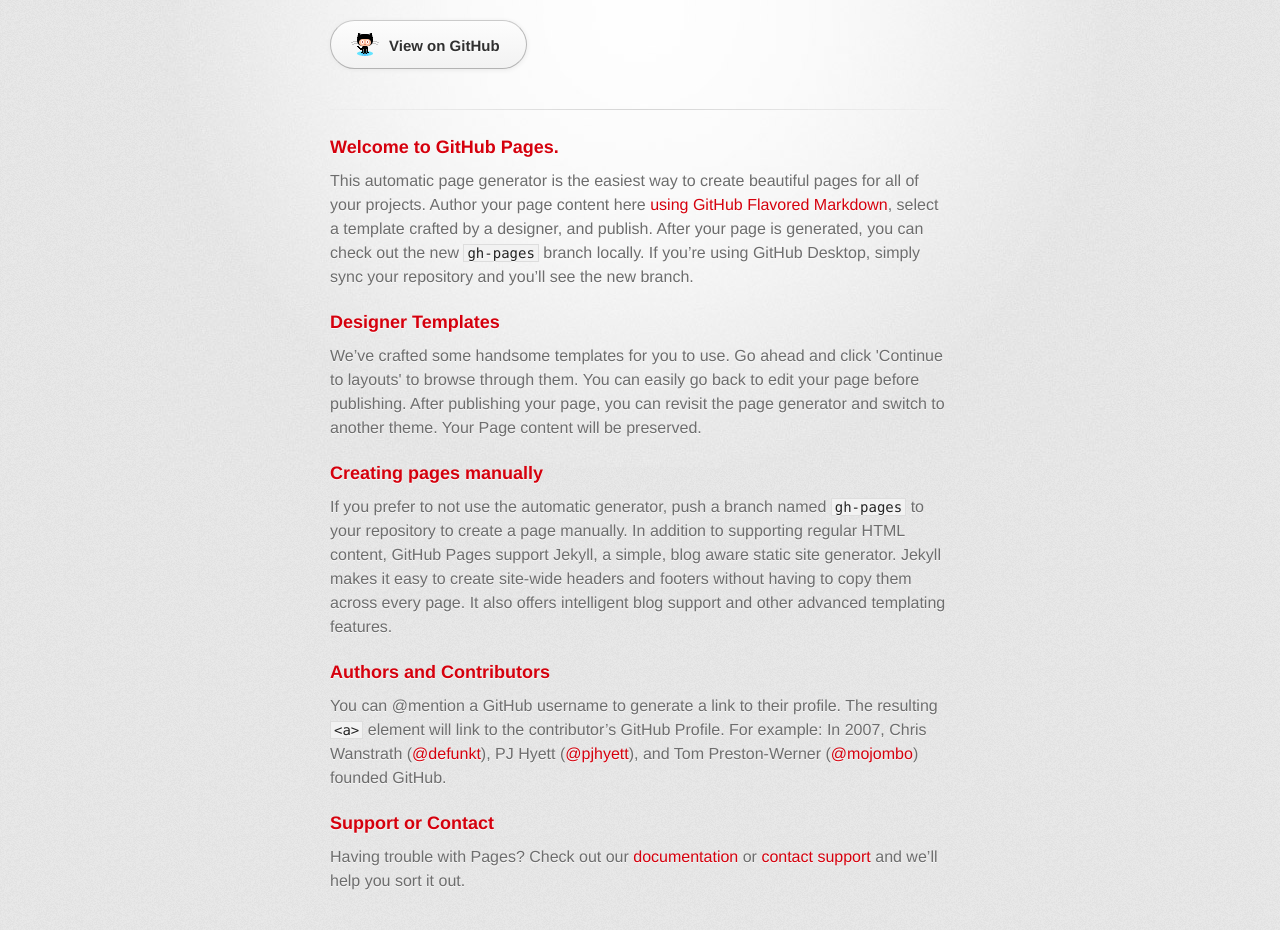
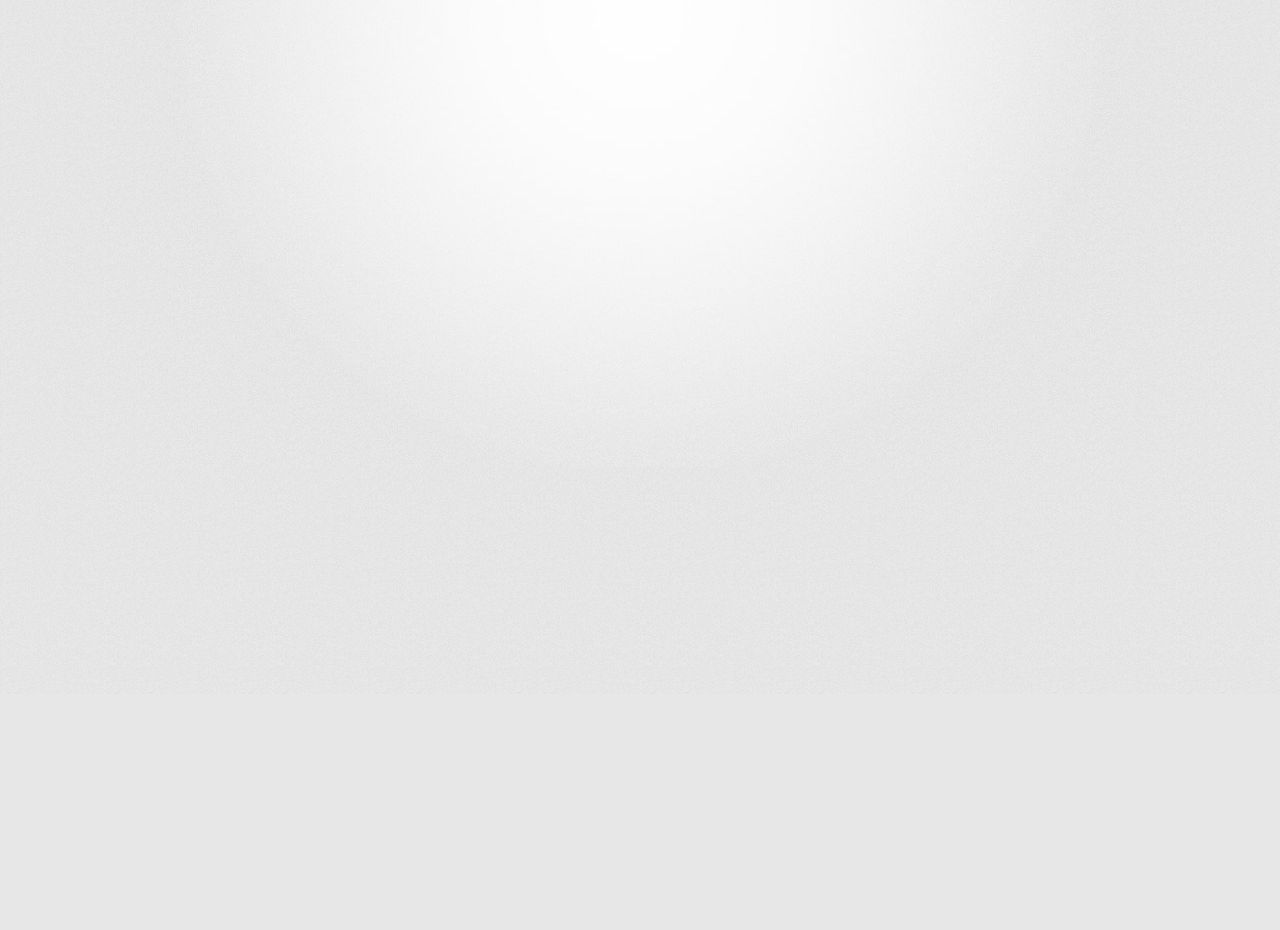
Before and after one commit to tmarignier/tmarignier.github.io, a plain HTML site: page index.html in a window 1280 px wide. Shown: the part 106-1036 px from the top of the page. After the commit the page ends 800 px from the top, so only its background shows below. Drawn offline with Linux system fonts and the light colour scheme; a web font is replaced by a local one.

Commit message:
hello world

```diff
--- a/index.html
+++ b/index.html
@@ -10,57 +10,12 @@
     <!--[if lt IE 9]>
     <script src="//html5shiv.googlecode.com/svn/trunk/html5.js"></script>
     <![endif]-->
-    <title>Thibault by tmarignier</title>
+    <title>Hello World !</title>
   </head>
 
   <body>
     <div id="container">
-      <div class="inner">
-
-        <header>
-          <h1>Thibault</h1>
-          <h2></h2>
-        </header>
-
-        <section id="downloads" class="clearfix">
-          <a href="https://github.com/tmarignier" id="view-on-github" class="button"><span>View on GitHub</span></a>
-        </section>
-
-        <hr>
-
-        <section id="main_content">
-          <h3>
-<a id="welcome-to-github-pages" class="anchor" href="#welcome-to-github-pages" aria-hidden="true"><span aria-hidden="true" class="octicon octicon-link"></span></a>Welcome to GitHub Pages.</h3>
-
-<p>This automatic page generator is the easiest way to create beautiful pages for all of your projects. Author your page content here <a href="https://guides.github.com/features/mastering-markdown/">using GitHub Flavored Markdown</a>, select a template crafted by a designer, and publish. After your page is generated, you can check out the new <code>gh-pages</code> branch locally. If you’re using GitHub Desktop, simply sync your repository and you’ll see the new branch.</p>
-
-<h3>
-<a id="designer-templates" class="anchor" href="#designer-templates" aria-hidden="true"><span aria-hidden="true" class="octicon octicon-link"></span></a>Designer Templates</h3>
-
-<p>We’ve crafted some handsome templates for you to use. Go ahead and click 'Continue to layouts' to browse through them. You can easily go back to edit your page before publishing. After publishing your page, you can revisit the page generator and switch to another theme. Your Page content will be preserved.</p>
-
-<h3>
-<a id="creating-pages-manually" class="anchor" href="#creating-pages-manually" aria-hidden="true"><span aria-hidden="true" class="octicon octicon-link"></span></a>Creating pages manually</h3>
-
-<p>If you prefer to not use the automatic generator, push a branch named <code>gh-pages</code> to your repository to create a page manually. In addition to supporting regular HTML content, GitHub Pages support Jekyll, a simple, blog aware static site generator. Jekyll makes it easy to create site-wide headers and footers without having to copy them across every page. It also offers intelligent blog support and other advanced templating features.</p>
-
-<h3>
-<a id="authors-and-contributors" class="anchor" href="#authors-and-contributors" aria-hidden="true"><span aria-hidden="true" class="octicon octicon-link"></span></a>Authors and Contributors</h3>
-
-<p>You can @mention a GitHub username to generate a link to their profile. The resulting <code>&lt;a&gt;</code> element will link to the contributor’s GitHub Profile. For example: In 2007, Chris Wanstrath (<a href="https://github.com/defunkt" class="user-mention">@defunkt</a>), PJ Hyett (<a href="https://github.com/pjhyett" class="user-mention">@pjhyett</a>), and Tom Preston-Werner (<a href="https://github.com/mojombo" class="user-mention">@mojombo</a>) founded GitHub.</p>
-
-<h3>
-<a id="support-or-contact" class="anchor" href="#support-or-contact" aria-hidden="true"><span aria-hidden="true" class="octicon octicon-link"></span></a>Support or Contact</h3>
-
-<p>Having trouble with Pages? Check out our <a href="https://help.github.com/pages">documentation</a> or <a href="https://github.com/contact">contact support</a> and we’ll help you sort it out.</p>
-        </section>
-
-        <footer>
-          This page was generated by <a href="https://pages.github.com">GitHub Pages</a>. Tactile theme by <a href="https://twitter.com/jasonlong">Jason Long</a>.
-        </footer>
-
-
-      </div>
+      Hello World !
     </div>
   </body>
 </html>
```
